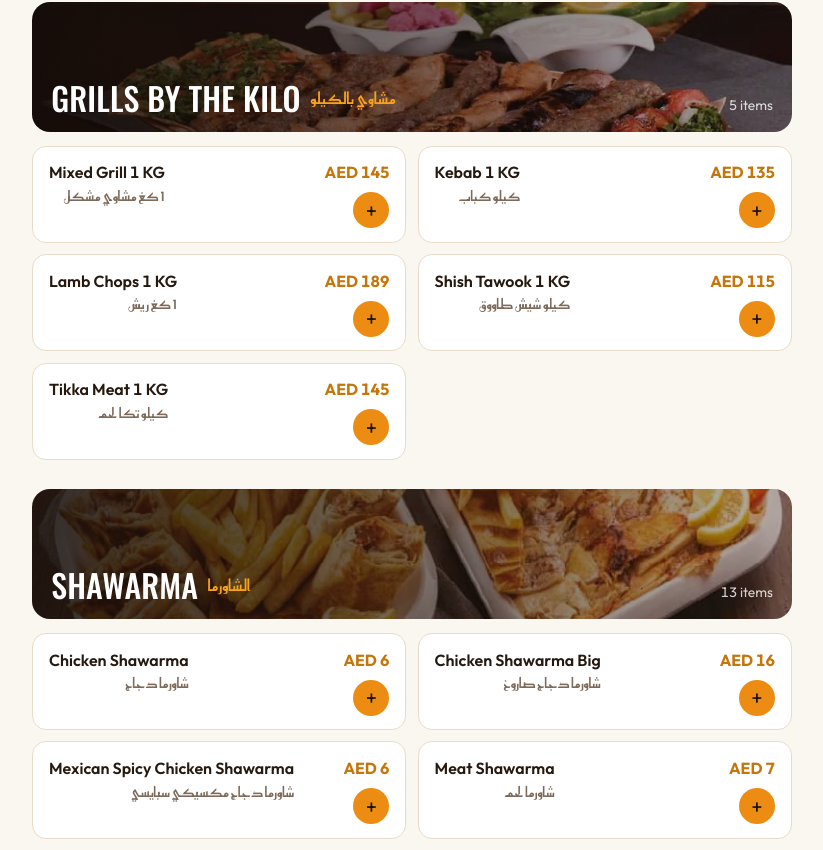
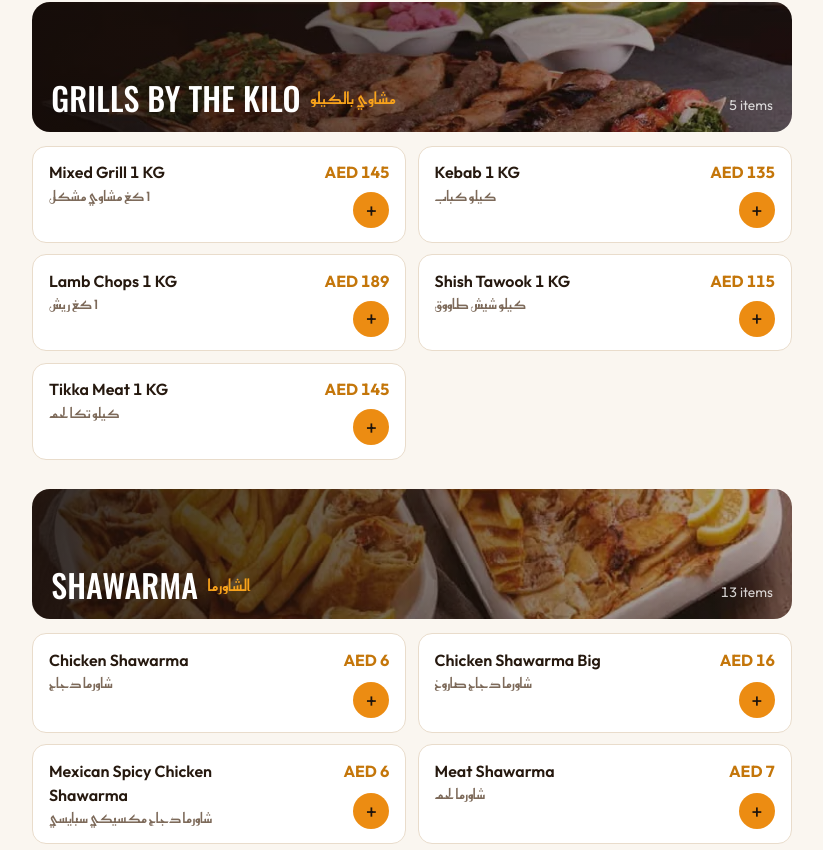
Before and after one commit to anamsufana-ai/alfarooj-alshami, a React (Vite) app: page /menu in a window 1280 px wide. Shown: the part 1908-2758 px from the top of the page, without its empty margins (56-879 px from the left). Built offline with nearby package versions, Linux system fonts and the light colour scheme.

Commit message:
Menu page: equal-height dish cards with aligned prices and buttons
Co-Authored-By: Claude Opus 5.5 <noreply@anthropic.com>
Claude-Session: https://claude.ai/code/session_01KriFMpZWkXmjgL3zE6uvc1

```diff
--- a/src/styles.css
+++ b/src/styles.css
@@ -895,3 +895,12 @@ body { font-variant-numeric: tabular-nums; }
 .pick-price { color: var(--gold-deep); font-size: 1.15rem; font-weight: 700; }
 .pick-foot .btn { margin: 0; }
 @media (max-width: 640px) { .pick-name { font-size: 1.15rem; } .pick-price { font-size: 1.05rem; } }
+
+/* Menu page: every dish card in a section has the same height, price on top,
+   + button at the same distance from the bottom. */
+.item-list { grid-auto-rows: 1fr; }
+.item-row { align-items: stretch; }
+.item-buy { display: flex; flex-direction: column; justify-content: space-between; align-items: flex-end; min-width: 5.2rem; }
+.item-text .item-ar { text-align: start; direction: rtl; justify-self: start; }
+html[dir="ltr"] .item-text .item-ar { text-align: left; }
+@media (max-width: 640px) { .section-banner h2 { display: grid; gap: 0.2rem; } .section-banner h2 small { font-size: 0.95rem; } }
```
